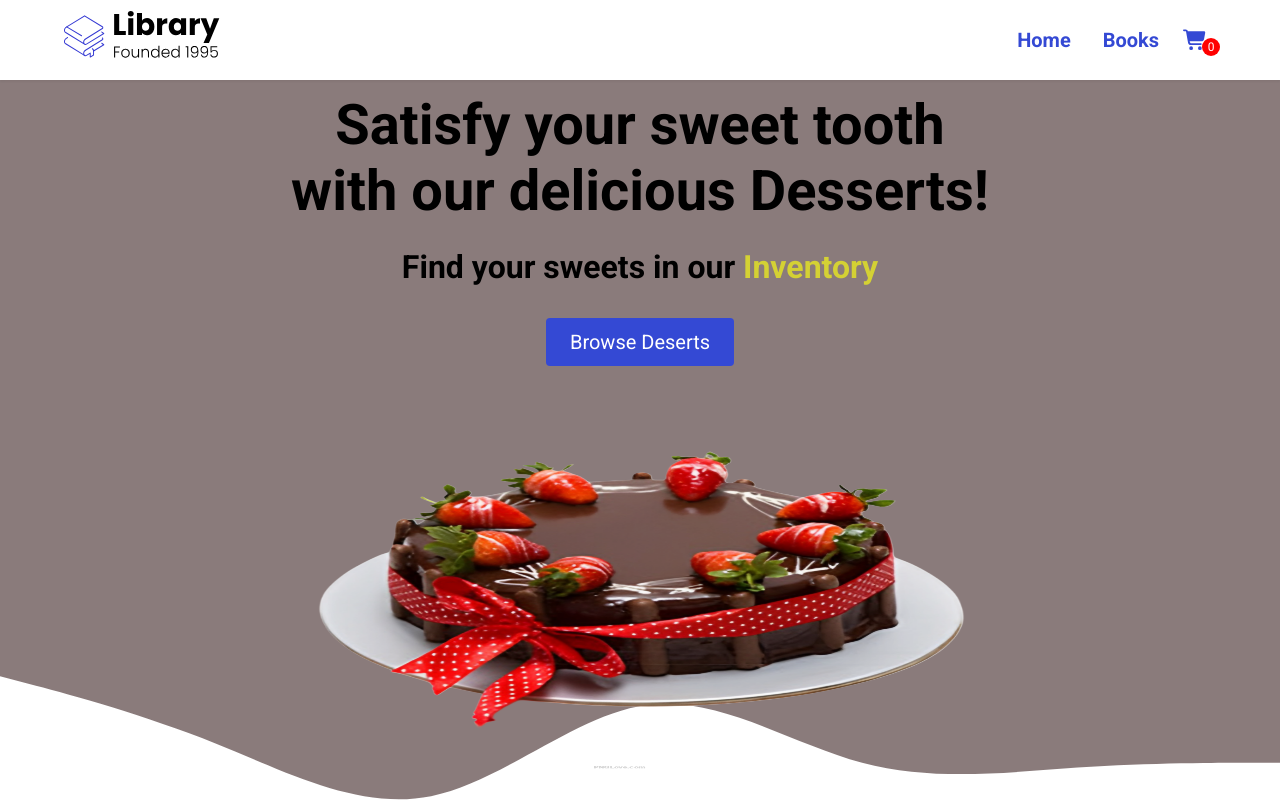
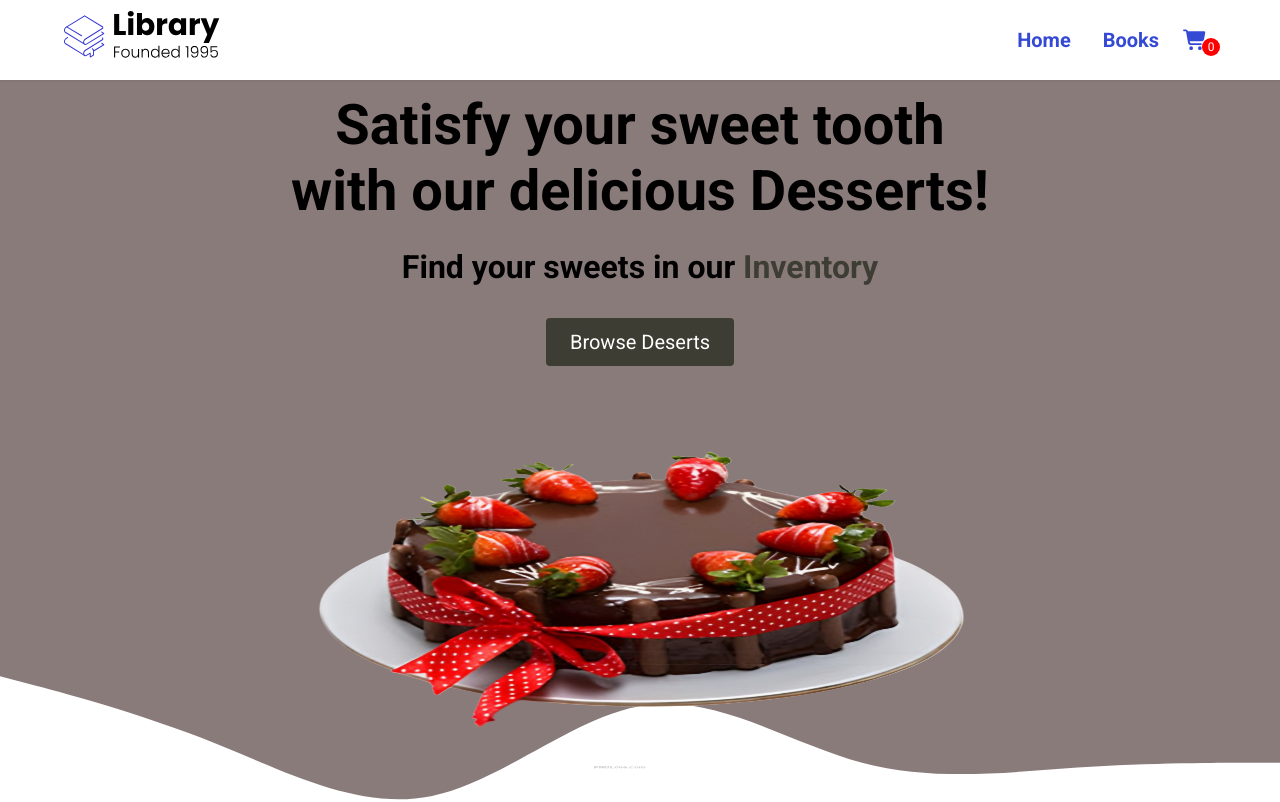
Before and after one commit to JulianCrenshaw/cake, a React (Create React App) app: page / in a window 1280 px wide. Shown: the top 802 px of the page. Built offline with nearby package versions, Linux system fonts and the light colour scheme.

Commit message:
color change

```diff
--- a/src/index.css
+++ b/src/index.css
@@ -83,7 +83,7 @@
 }
 
 .btn {
-  background-color: #3449d4;
+  background-color: #3d3d34;
   color: white;
   padding: 12px 24px;
   font-size: 20px;
@@ -93,7 +93,7 @@
 }
 
 .blue {
-  color: #d4d134;
+  color: #3d3d34;
 }
 
 .logo {
```
